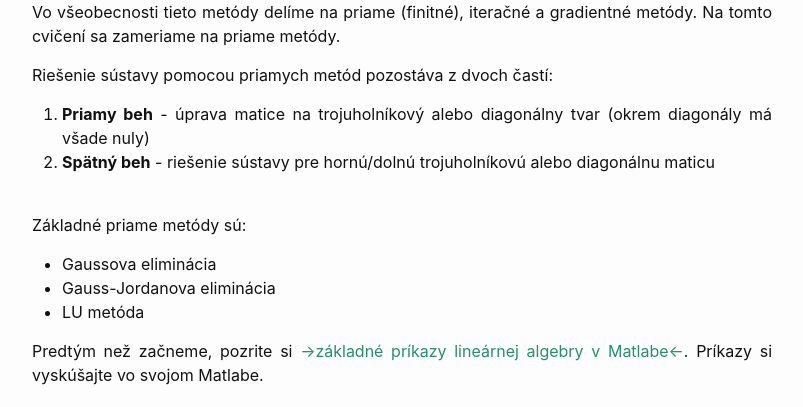
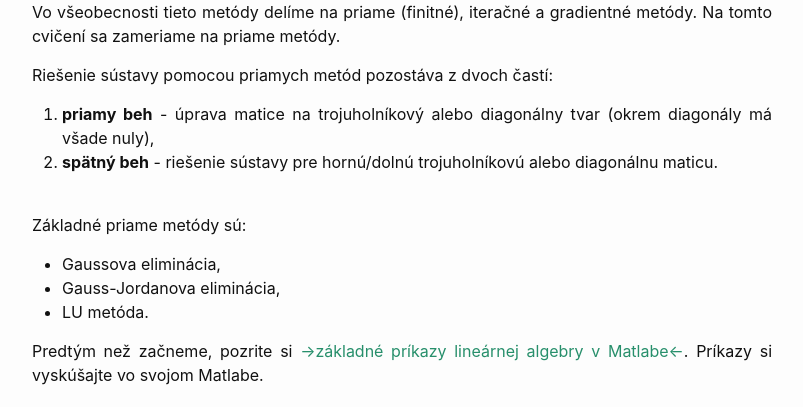
Before and after one commit to maslarova/maslarova.github.io, a Jekyll site: the page built from _posts/2021-03-04-cvicenie3.md, in a window 1280 px wide and 900 px high, scrolled down 331 px. Shown: the part 156-563 px from the top of the window, without its empty margins (238-1041 px from the left). Built offline with Jekyll 4.4.1, drawn with Linux system fonts in a browser that asks for light colours.

```diff
--- a/_posts/2021-03-04-cvicenie3.md
+++ b/_posts/2021-03-04-cvicenie3.md
@@ -22,22 +22,19 @@ b_{1} \\ b_{2} \\ \dots \\ b_{n}
 \end{pmatrix},
 $$
 
-
-
 kde $\mathbb{A}$ je regulárna matica typu $n \times n$, $\mathbf{b}$ je vektor pravej strany a $\mathbf{x}$ je riešenie sústavy. V praxi riešime i úlohy s maticami, ktoré majú $n$ rovníc a $m$ neznámych, kde neplatí $n=m$, či singulárne sústavy typu $n\times n$, ak si definujeme, aký typ riešenia hľadáme. Ďalšími základnymi úlohami sú výpočet inverznej matice, výpočet determinantu, či hľadanie vlastných čísel a vektorov matice.<br>
 
 Na treťom a štvrtom cvičení budeme preberať predovšetkým riešenie sústavy lineárnych rovníc. Vo všeobecnosti tieto metódy delíme na priame (finitné), iteračné a gradientné metódy. Na tomto cvičení sa zameriame na priame metódy. <br>
 
 Riešenie sústavy pomocou priamych metód pozostáva z dvoch častí:
-1. <b>Priamy beh</b> - úprava matice na trojuholníkový alebo diagonálny tvar (okrem diagonály má všade nuly)
-2. <b>Spätný beh</b> - riešenie sústavy pre hornú/dolnú trojuholníkovú alebo diagonálnu maticu
+1. <b>priamy beh</b> - úprava matice na trojuholníkový alebo diagonálny tvar (okrem diagonály má všade nuly),
+2. <b>spätný beh</b> - riešenie sústavy pre hornú/dolnú trojuholníkovú alebo diagonálnu maticu.
 
 <br>
 Základné priame metódy sú:
-- Gaussova eliminácia
-- Gauss-Jordanova eliminácia
-- LU metóda
-
+- Gaussova eliminácia,
+- Gauss-Jordanova eliminácia,
+- LU metóda.
 
 Predtým než začneme, pozrite si [->základné príkazy lineárnej algebry v Matlabe<-](http://maslarova.github.io/cvicenie3/cviceni3a.pdf). Príkazy si vyskúšajte vo svojom Matlabe.
 <br>
```
